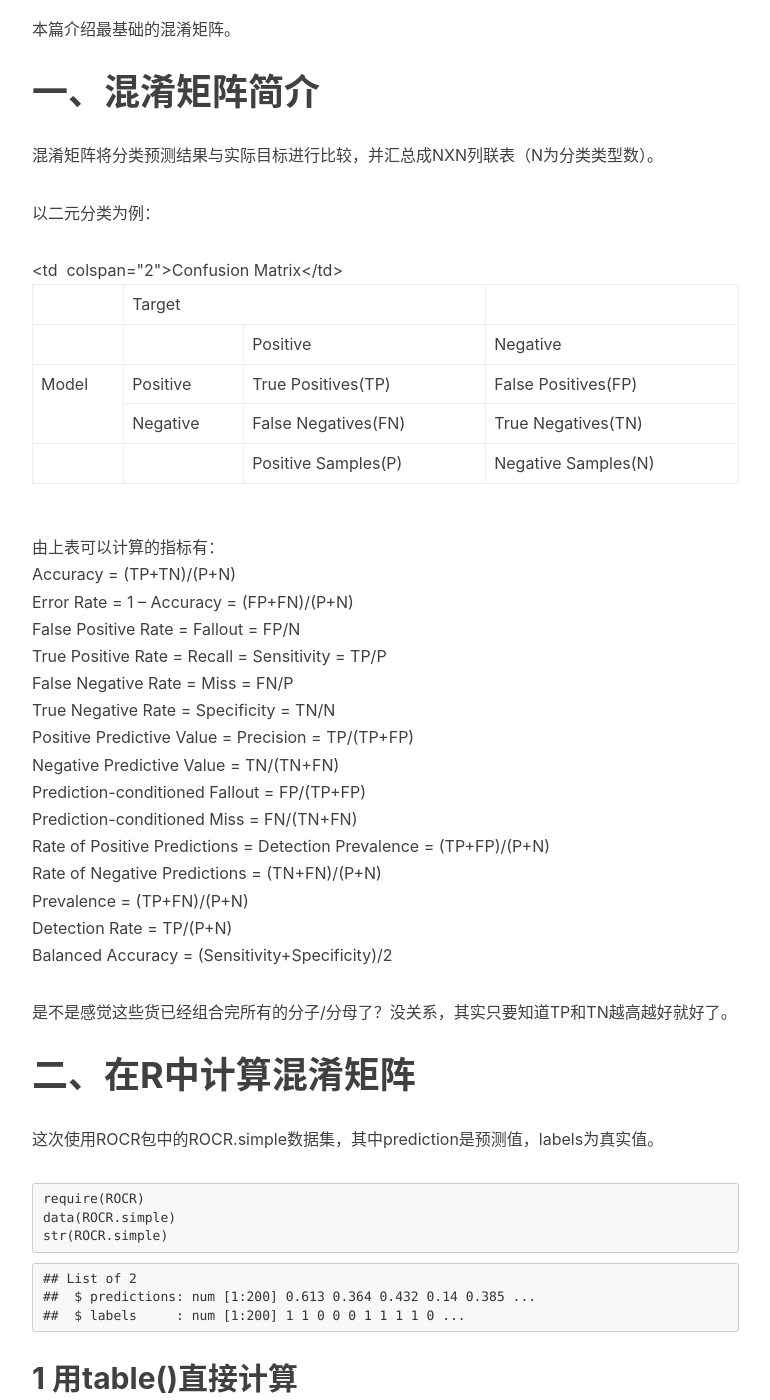
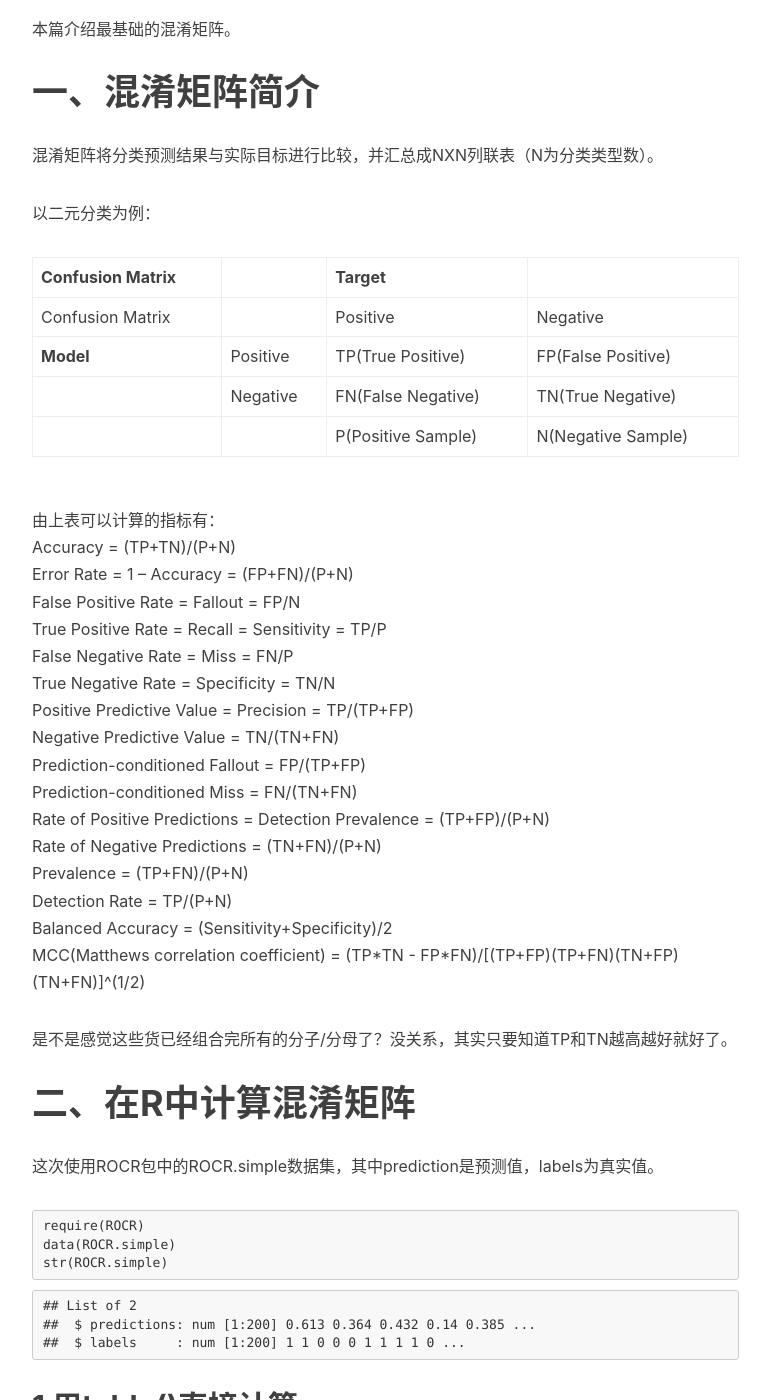
Before and after one commit to AlexandRLX/AlexandRLX.github.io, a Jekyll site: the page built from _posts/2014-01-18-classification-model-evaluation-confusion-matrix.md, in a window 1280 px wide and 1400 px high, scrolled down 663 px. Shown: the whole window, without its empty margins (233-1003 px from the left). Built offline with Jekyll 4.4.1, drawn with Linux system fonts in a browser that asks for light colours; nearby versions of some CDN libraries; comment, search, counter and statistics services are not loaded.

Commit message:
Update: MCC.

```diff
--- a/_posts/2014-01-18-classification-model-evaluation-confusion-matrix.md
+++ b/_posts/2014-01-18-classification-model-evaluation-confusion-matrix.md
@@ -26,83 +26,13 @@ tags:
 
 以二元分类为例：
 
-<table  style="width:100%; "  class="easy-table easy-table-default " border="0">
-  <tr>
-    <td  colspan="2">Confusion Matrix</td> <td >
-    </td>
 
-    <td colspan="2">
-      Target
-    </td>
-
-    <td >
-    </td>
-  </tr>
-
-  <tr>
-    <td >
-    </td>
-
-    <td >
-    </td>
-
-    <td >
-      Positive
-    </td>
-
-    <td >
-      Negative
-    </td>
-  </tr>
-
-  <tr>
-    <td rowspan="2">
-      Model
-    </td>
-
-    <td >
-      Positive
-    </td>
-
-    <td >
-      True Positives(TP)
-    </td>
-
-    <td >
-      False Positives(FP)
-    </td>
-  </tr>
-
-  <tr>
-    <td >
-      Negative
-    </td>
-
-    <td >
-      False Negatives(FN)
-    </td>
-
-    <td >
-      True Negatives(TN)
-    </td>
-  </tr>
-
-  <tr>
-    <td >
-    </td>
-
-    <td >
-    </td>
-
-    <td >
-      Positive Samples(P)
-    </td>
-
-    <td >
-      Negative Samples(N)
-    </td>
-  </tr>
-</table>
+Confusion Matrix|           | Target            |                   |
+----------------| --------- |------------------ | ----------------- |
+Confusion Matrix|           | Positive          | Negative          |
+**Model**       | Positive  | TP(True Positive) | FP(False Positive)|
+                | Negative  | FN(False Negative)| TN(True Negative) |
+                |           | P(Positive Sample)| N(Negative Sample)|
 
 由上表可以计算的指标有：
 Accuracy = (TP+TN)/(P+N)
@@ -120,6 +50,7 @@ Rate of Negative Predictions = (TN+FN)/(P+N)
 Prevalence = (TP+FN)/(P+N)
 Detection Rate = TP/(P+N)
 Balanced Accuracy = (Sensitivity+Specificity)/2
+MCC(Matthews correlation coefficient) = (TP\*TN - FP\*FN)/[(TP+FP)(TP+FN)(TN+FP)(TN+FN)]^(1/2)
 
 是不是感觉这些货已经组合完所有的分子/分母了？没关系，其实只要知道TP和TN越高越好就好了。
 
```
